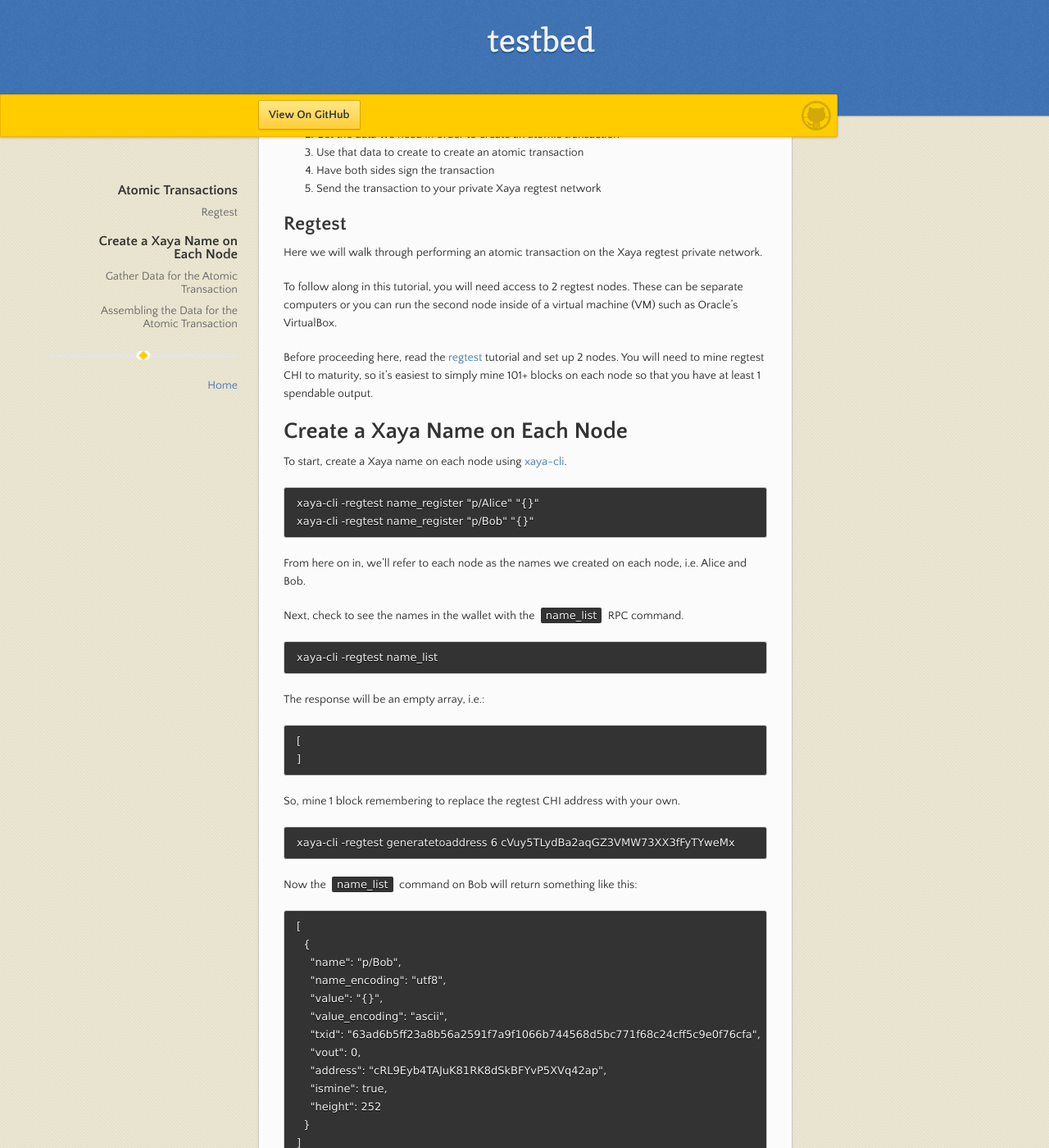
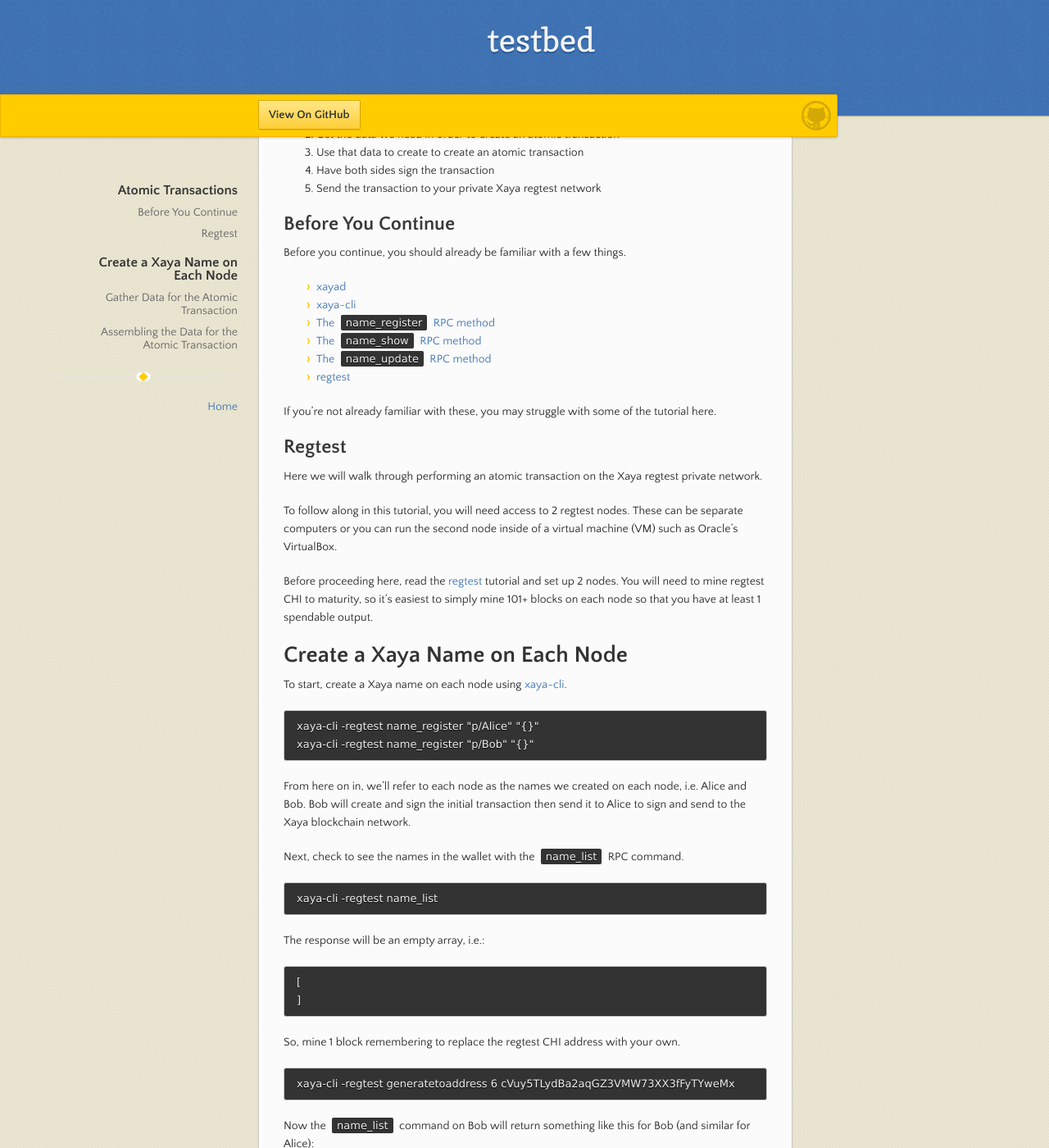
Before and after one commit to RenegadeMinds/testbed, a Jekyll site: the page built from Atomic Transactions.md, in a window 1280 px wide and 1400 px high, scrolled down 367 px. Shown: the whole window at 82% size. Built offline with Jekyll 4.4.1, drawn with Linux system fonts in a browser that asks for light colours; our own code applies the rules of GitHub Pages for plain Markdown files; the repository's description, which GitHub fills in, is left out; some of the changed text lies outside the part shown.

Commit message:
Update Atomic Transactions.md

```diff
--- a/Atomic Transactions.md
+++ b/Atomic Transactions.md
@@ -11,6 +11,19 @@
 1. Use that data to create to create an atomic transaction
 1. Have both sides sign the transaction
 1. Send the transaction to your private Xaya regtest network
+
+## Before You Continue
+
+Before you continue, you should already be familiar with a few things.
+
+- [xayad](Running-xayad-for-Games)
+- [xaya-cli](xaya-cli)
+- [The `name_register` RPC method](XAYA-RPC-Methods#name_register)
+- [The `name_show` RPC method](XAYA-RPC-Methods#name_show)
+- [The `name_update` RPC method](XAYA-RPC-Methods#name_update)
+- [regtest](Regtestnet)
+
+If you're not already familiar with these, you may struggle with some of the tutorial here.
 
 ## Regtest
 
@@ -27,7 +40,7 @@
     xaya-cli -regtest name_register "p/Alice" "{}"
     xaya-cli -regtest name_register "p/Bob" "{}"
 
-From here on in, we'll refer to each node as the names we created on each node, i.e. Alice and Bob.
+From here on in, we'll refer to each node as the names we created on each node, i.e. Alice and Bob. Bob will create and sign the initial transaction then send it to Alice to sign and send to the Xaya blockchain network.
 
 Next, check to see the names in the wallet with the `name_list` RPC command.
 
@@ -42,7 +55,7 @@
 
     xaya-cli -regtest generatetoaddress 6 cVuy5TLydBa2aqGZ3VMW73XX3fFyTYweMx
 
-Now the `name_list` command on Bob will return something like this:
+Now the `name_list` command on Bob will return something like this for Bob (and similar for Alice):
 
     [
       {
@@ -105,6 +118,8 @@
 Next, we need to run `listunspent`. Because we're running on regtest, and because we've mined so many coins, this will be a very long list. Consequently we'll output this to a file.
 
     xaya-cli -regtest listunspent >listunspent.txt
+
+**NOTE:** The results of `listunspent` are the same results displayed in the QT wallet's coin controls, i.e. in the QT wallet's Send tab, clicking the "Inputs..." button will display these results.
 
 Open the file and have a look inside. It is a JSON array of elements similar to this:
 
```
